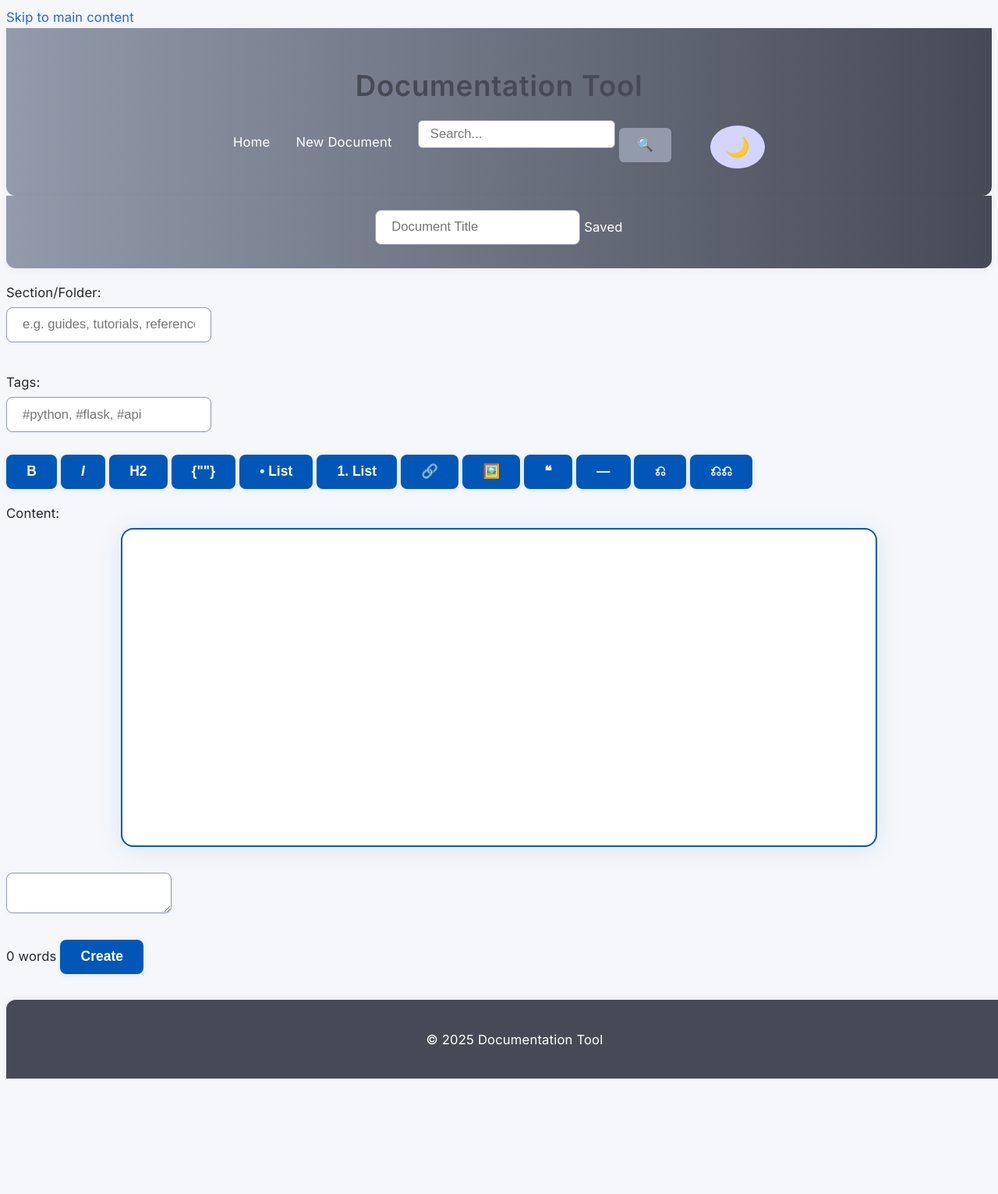
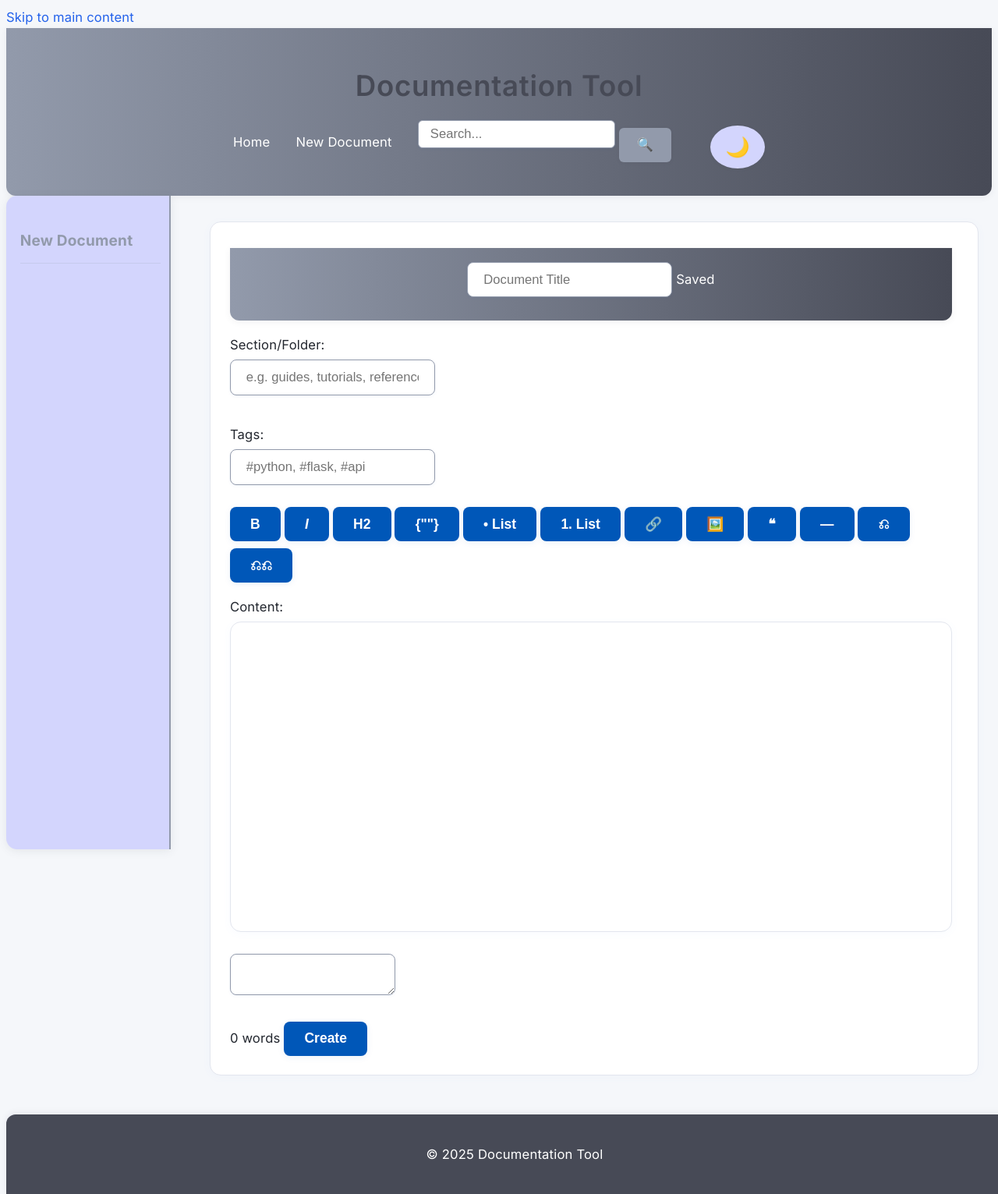
Before and after one commit to NrKhader/documentation_tool, a Flask app: page /new in a window 1280 px wide. Shown: the whole page at 78% size. Before the commit the page ends 1383 px from the top, so only its background shows below. Run offline with Flask 2, Linux system fonts and the light colour scheme.

Commit message:
enhance new document page

```diff
--- a/src/templates/new.html
+++ b/src/templates/new.html
@@ -1,7 +1,15 @@
 {% extends "base.html" %}
 {% block title %}New Document - Documentation Tool{% endblock %}
 {% block content %}
-<div class="editor-fullpage-wrapper">
+<div class="page-flex">
+    <aside class="sidebar" aria-label="Sections Sidebar">
+        <h4 class="sidebar-title">New Document</h4>
+        <ul class="folder-tree">
+            {% import 'macros/sidebar_macros.html' as macros %}
+            {{ macros.render_tree(doc_tree, 0, None) }}
+        </ul>
+    </aside>
+    <div class="page-main-container container" id="editor-panel">
         <form method="post" id="doc-form" autocomplete="off" class="editor-form">
             <header class="editor-header">
                 <input type="text" id="title" name="title" class="editor-title" placeholder="Document Title" required>
@@ -14,7 +22,6 @@
                 <input type="text" id="tags" name="tags" placeholder="#python, #flask, #api">
             </div>
             <div class="editor-toolbar">
-            <!-- toolbar buttons here -->
                 <button type="button" class="toolbar-btn" data-command="bold" title="Bold"><b>B</b></button>
                 <button type="button" class="toolbar-btn" data-command="italic" title="Italic"><i>I</i></button>
                 <button type="button" class="toolbar-btn" data-command="h2" title="Heading 2">H2</button>
@@ -38,4 +45,5 @@
             </div>
         </form>
     </div>
+</div>
 {% endblock %}
```
Lines whose indentation alone changed are shown as unchanged.
